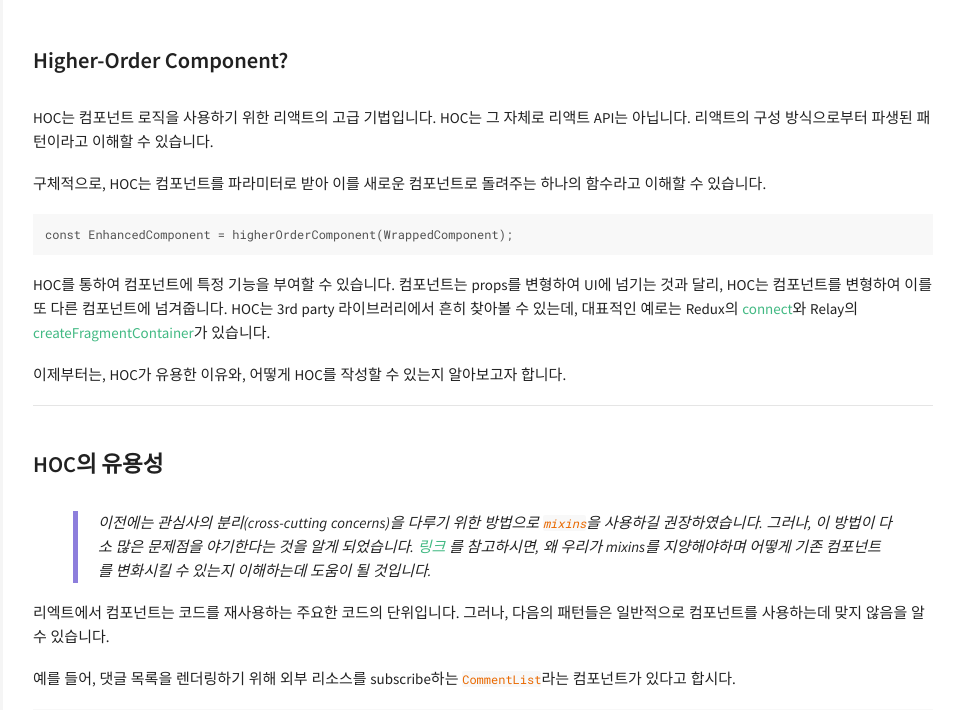
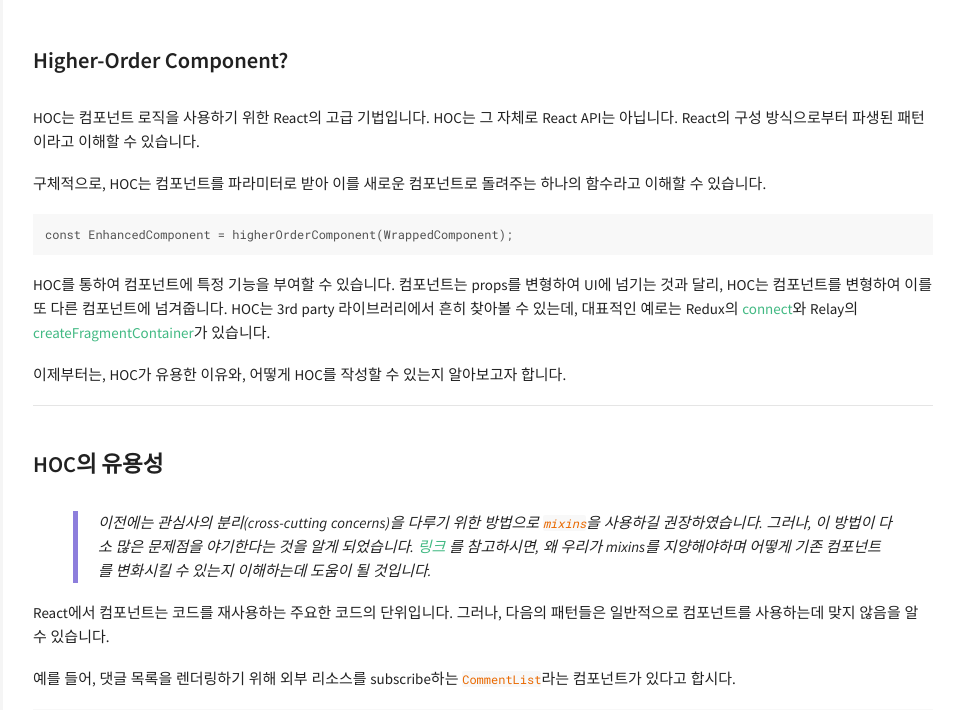
Before and after one commit to chanmi-lee/dev-blog, a Jekyll site: the page built from _posts/2020-04-27-what-is-hoc-and-how-to-use-it-in-react.md, in a window 1280 px wide. Shown: the part 237-947 px from the top of the page, without its empty margins (317-1280 px from the left). Built offline with Jekyll 4.4.1, drawn with Linux system fonts in a browser that asks for light colours; comment, search, counter and statistics services are not loaded.

Commit message:
Update 2020-04-27-what-is-hoc-and-how-to-use-it-in-react.md
[HOC] React로 용어 통일

```diff
--- a/_posts/2020-04-27-what-is-hoc-and-how-to-use-it-in-react.md
+++ b/_posts/2020-04-27-what-is-hoc-and-how-to-use-it-in-react.md
@@ -9,9 +9,9 @@ comments: true
 
 ### Higher-Order Component?
 
-HOC는 컴포넌트 로직을 사용하기 위한 리액트의 고급 기법입니다.
-HOC는 그 자체로 리액트 API는 아닙니다.
-리액트의 구성 방식으로부터 파생된 패턴이라고 이해할 수 있습니다.
+HOC는 컴포넌트 로직을 사용하기 위한 React의 고급 기법입니다.
+HOC는 그 자체로 React API는 아닙니다.
+React의 구성 방식으로부터 파생된 패턴이라고 이해할 수 있습니다.
 
 구체적으로, HOC는 컴포넌트를 파라미터로 받아 이를 새로운 컴포넌트로 돌려주는 하나의 함수라고 이해할 수 있습니다.
 
@@ -33,7 +33,7 @@ HOC는 3rd party 라이브러리에서 흔히 찾아볼 수 있는데, 대표적
 > 그러나, 이 방법이 다소 많은 문제점을 야기한다는 것을 알게 되었습니다.
 > [링크](https://reactjs.org/blog/2016/07/13/mixins-considered-harmful.html) 를 참고하시면, 왜 우리가 mixins를 지양해야하며 어떻게 기존 컴포넌트를 변화시킬 수 있는지 이해하는데 도움이 될 것입니다.
 
-리엑트에서 컴포넌트는 코드를 재사용하는 주요한 코드의 단위입니다.
+React에서 컴포넌트는 코드를 재사용하는 주요한 코드의 단위입니다.
 그러나, 다음의 패턴들은 일반적으로 컴포넌트를 사용하는데 맞지 않음을 알 수 있습니다.
 
 예를 들어, 댓글 목록을 렌더링하기 위해 외부 리소스를 subscribe하는 `CommentList`라는 컴포넌트가 있다고 합시다.
```
